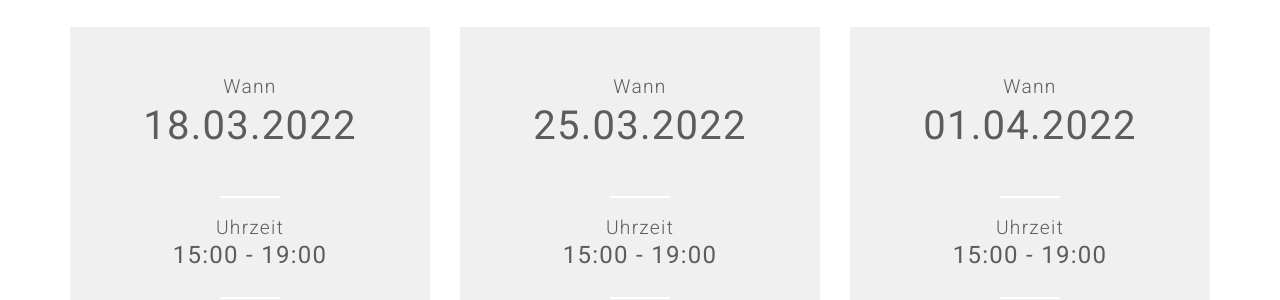
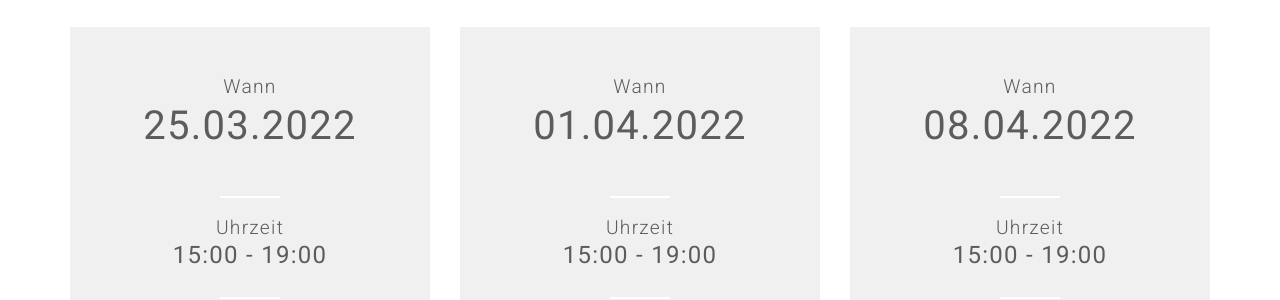
Before and after one commit to coderdojo-wien/coderdojo-wien.github.io, a Jekyll site: the page built from index.html, in a window 1280 px wide and 900 px high, scrolled down 3869 px. Shown: the part 185-485 px from the top of the window. Built offline with Jekyll 4.4.1, drawn with Linux system fonts in a browser that asks for light colours; nearby versions of some CDN libraries; comment, search, counter and statistics services are not loaded; some of the changed lines change nothing that is shown; some of the changed text lies outside the part shown.

Commit message:
Update events.yml

```diff
--- a/_data/events.yml
+++ b/_data/events.yml
@@ -3,16 +3,6 @@ title: "Termine"
 description: "Ein Anmeldung ist für die Teilnahme an den online CoderDojos nicht erforderlich. Das genaue Workshopprogramm mit den Teilnahmelinks finden sie in unserem aktuellen Newsletter, der jeweils bis spätestens den Tag davor versendet wird und auf unserer Hompepage https://www.facebook.com/coderdojowien. </br><b>Für die Teilnahme an offline CoderDojos ist unbedingt eine Anmeldung erforderlich!</b>"
 
 events-list:
-- event-date: 18.03.2022
-  event-time: 15:00 - 19:00
-  event-startdate: 2022-03-18T15:00:00+0100
-  event-enddate: 2022-03-18T19:00:00+0100
-  event-name: Online CoderDojo
-  event-type: Online
-  event-place: Online Dojo
-  event-place-name: Online
-  event-url: "https://linz.coderdojo.net/termine/"
-
 - event-date: 25.03.2022
   event-time: 15:00 - 19:00
   event-startdate: 2022-03-25T15:00:00+0100
@@ -33,6 +23,16 @@ events-list:
   event-place-name: Online
   event-url: "https://linz.coderdojo.net/termine/"
 
+- event-date: 08.04.2022
+  event-time: 15:00 - 19:00
+  event-startdate: 2022-04-08T15:00:00+0100
+  event-enddate: 2022-04-08T19:00:00+0100
+  event-name: Online CoderDojo
+  event-type: Online
+  event-place: Online Dojo
+  event-place-name: Online
+  event-url: "https://linz.coderdojo.net/termine/"
+
 # - event-date: 17.01.2022
 #   event-time: 15:00 - 19:00
 #   event-startdate: 2022-01-17T15:00:00+0100
```
